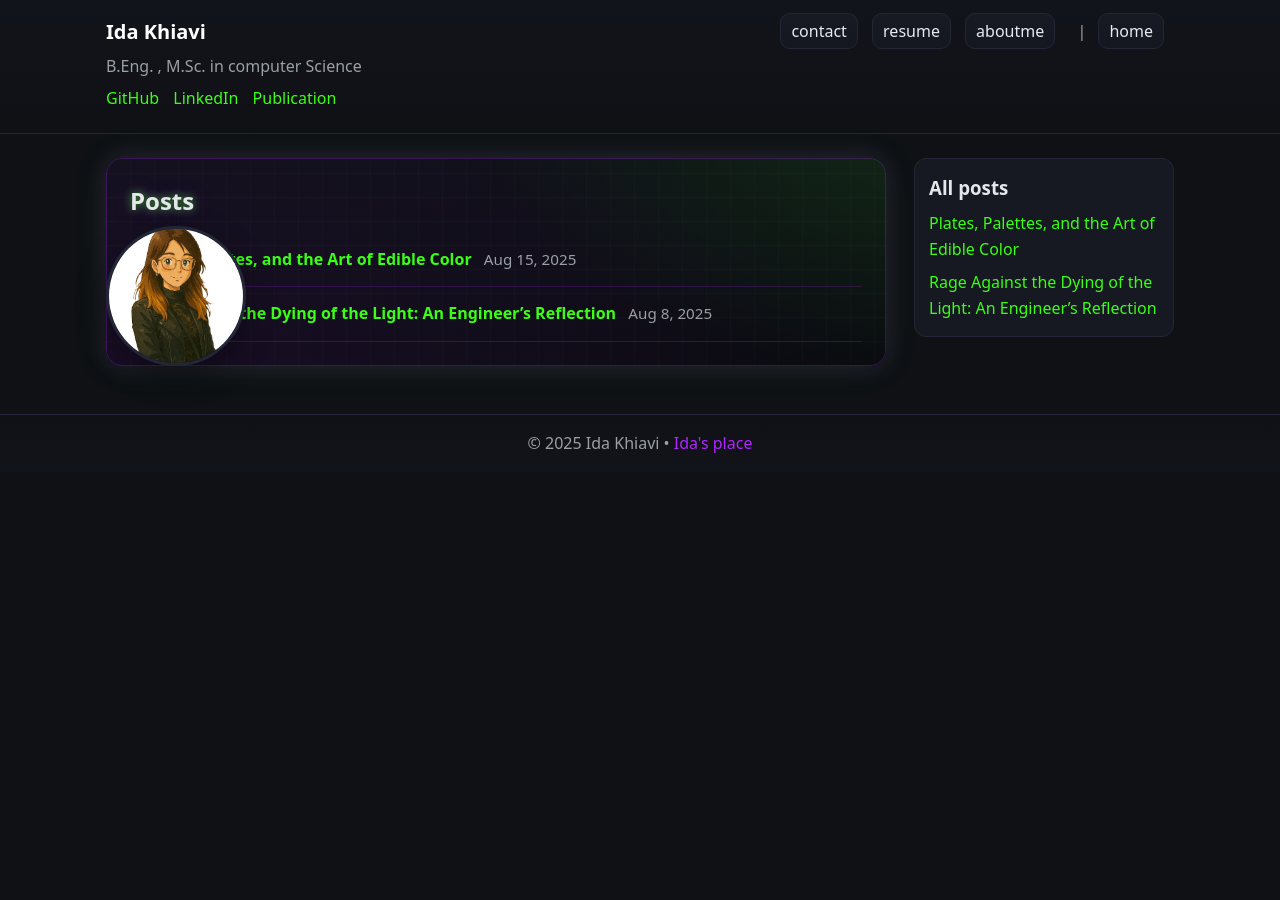
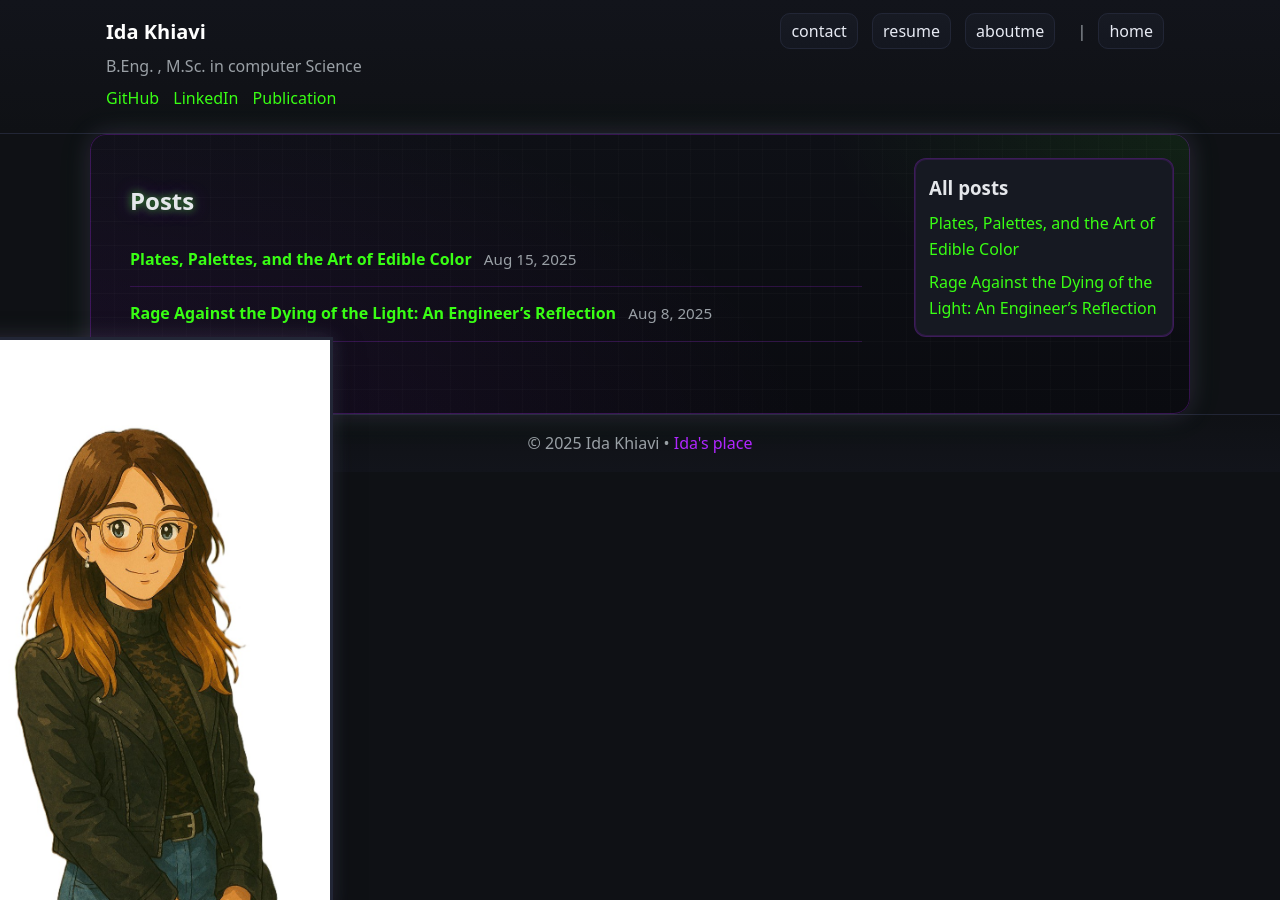
Before and after one commit to idakhiavi/idakhiavi.github.io, a Jekyll site: the page built from index.html, in a window 1280 px wide. Built offline with Jekyll 4.4.1, drawn with Linux system fonts in a browser that asks for light colours.

Commit message:
Improvements

```diff
--- a/_layouts/default.html
+++ b/_layouts/default.html
@@ -7,7 +7,7 @@
 <link rel="stylesheet" href="{{ "/assets/styles.css" | relative_url }}">
 <meta name="description" content="{{ site.description }}">
 </head>
-<body>
+<body class="arcade">
 <header class="site-header">
   <div class="inner">
     <div class="brand-and-nav">
--- a/assets/styles.css
+++ b/assets/styles.css
@@ -9,6 +9,13 @@
   --link:#39ff14;        /* neon link */
   --border:#222636;      /* subtle border */
   --maxw:1100px;
+  /* Homepage avatar sizing */
+  --home-avatar-min:220px;
+  --home-avatar-max:520px;
+  --home-avatar-w:30vw;
+  --home-avatar-pad:clamp(var(--home-avatar-min), 34vw, var(--home-avatar-max));
+  --home-avatar-offset-x:-4vw;
+  --home-avatar-offset-y:-10px;
 }
 
 *{box-sizing:border-box}
@@ -73,11 +80,11 @@ a:hover{text-decoration:underline}
 }
 
 /* Homepage left-margin avatar (no overlap) */
-.home-with-avatar{position:relative;padding-left:180px}
-.home-with-avatar .home-left-image{position:absolute;left:0;bottom:0;pointer-events:none}
+.home-with-avatar{position:relative;padding-left:var(--home-avatar-pad)}
+.home-with-avatar .home-left-image{position:fixed;left:var(--home-avatar-offset-x);bottom:var(--home-avatar-offset-y);pointer-events:none}
 .home-with-avatar .home-left-image img{
-  width:140px;height:140px;border-radius:50%;object-fit:cover;
-  border:3px solid var(--border);box-shadow:0 10px 30px rgba(0,0,0,.35);display:block
+  width:var(--home-avatar-w);max-width:var(--home-avatar-max);min-width:var(--home-avatar-min);height:auto;border-radius:0;object-fit:contain;
+  border:3px solid var(--border);box-shadow:0 10px 30px rgba(0,0,0,.35), 0 0 18px rgba(176,38,255,.18), 0 0 22px rgba(57,255,20,.12);display:block
 }
 
 /* Post page */
@@ -92,9 +99,17 @@ a:hover{text-decoration:underline}
 }
 
 /* Arcade theme (homepage only) */
-.home-arcade{
+.home-arcade{ position:relative; padding:24px; border-radius:16px; }
+.home-arcade h1{
+  text-shadow:0 0 8px rgba(57,255,20,.6), 0 0 18px rgba(176,38,255,.4);
+}
+.home-arcade .post-item{border-bottom:1px solid rgba(176,38,255,.2)}
+.home-arcade .post-item:hover{background:rgba(176,38,255,.06)}
+.home-arcade .post-title:hover{ text-shadow:0 0 6px rgba(57,255,20,.85) }
+
+/* Arcade theme — sitewide surface */
+.arcade .container{
   position:relative;
-  padding:24px;
   border-radius:16px;
   background:
     radial-gradient(1200px 600px at -10% 120%, rgba(176,38,255,.10), transparent 70%),
@@ -107,9 +122,8 @@ a:hover{text-decoration:underline}
     0 0 25px rgba(176,38,255,.15),
     0 0 35px rgba(57,255,20,.10);
 }
-.home-arcade h1{
-  text-shadow:0 0 8px rgba(57,255,20,.6), 0 0 18px rgba(176,38,255,.4);
-}
-.home-arcade .post-item{border-bottom:1px solid rgba(176,38,255,.2)}
-.home-arcade .post-item:hover{background:rgba(176,38,255,.06)}
-.home-arcade .post-title:hover{ text-shadow:0 0 6px rgba(57,255,20,.85) }
+.arcade h1{ text-shadow:0 0 8px rgba(57,255,20,.6), 0 0 18px rgba(176,38,255,.4) }
+.arcade .post-item{border-bottom:1px solid rgba(176,38,255,.2)}
+.arcade .post-item:hover{background:rgba(176,38,255,.06)}
+.arcade .post-title:hover{ text-shadow:0 0 6px rgba(57,255,20,.85) }
+.arcade .sidebar .card{ border-color:rgba(176,38,255,.25); box-shadow:0 0 0 1px rgba(176,38,255,.15) inset }
```
